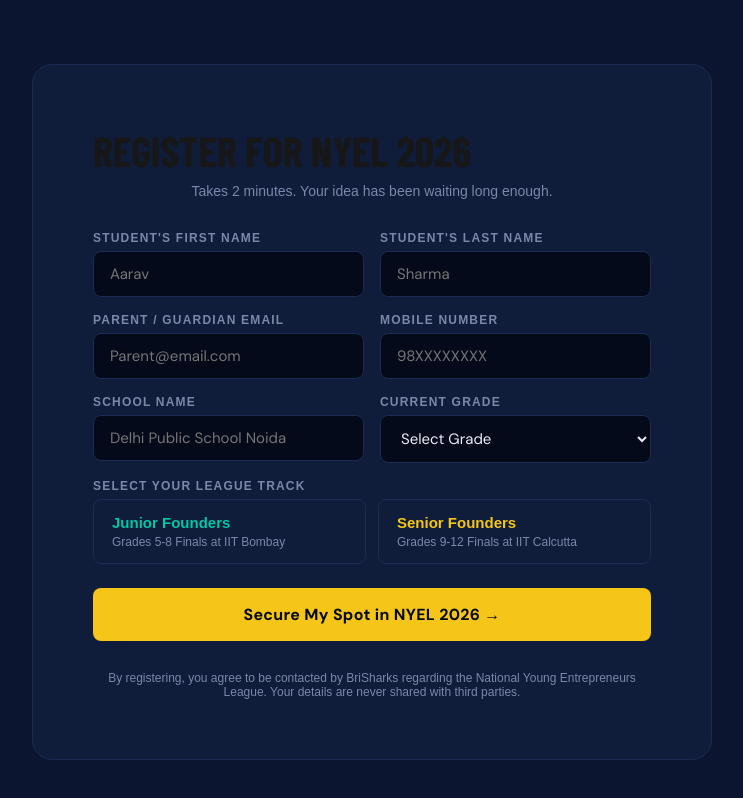
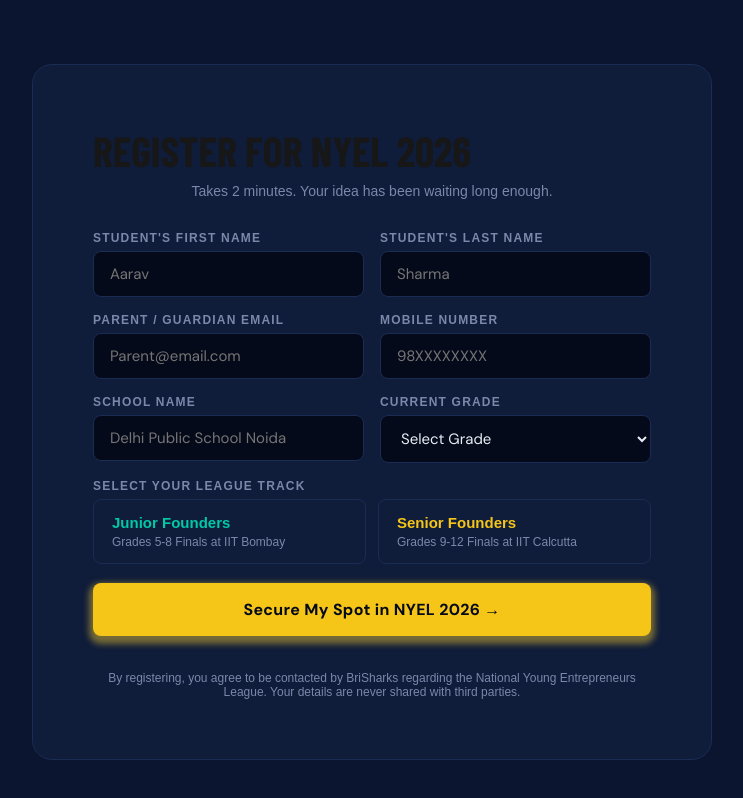
Before and after one commit to AkashTirkey/Landing-Page-NextJS, a Next.js app: page / in a window 1280 px wide. In both pictures the pointer is over the button "Secure My Spot in NYEL 2026 →". Shown: the part 4826-5624 px from the top of the page, without its empty margins (268-1011 px from the left). Built offline with nearby package versions, Linux system fonts and the light colour scheme; a web font is replaced by a local one.

Commit message:
added button transition

```diff
--- a/src/Components/Registration/Registration.module.css
+++ b/src/Components/Registration/Registration.module.css
@@ -142,6 +142,14 @@
     margin-top: 8px;
     grid-column: 1/-1;
     letter-spacing: 0.02em ;
+
+    /* transition: ; */
+    transition: all 0.3s ease-out;
+}
+
+.formSubmit:hover{
+    transform: translateY(-5px);
+    box-shadow: 0px 4px 6px 4px rgb(224, 187, 50, 0.5);
 }
 
 .formDisclaimer{
```
